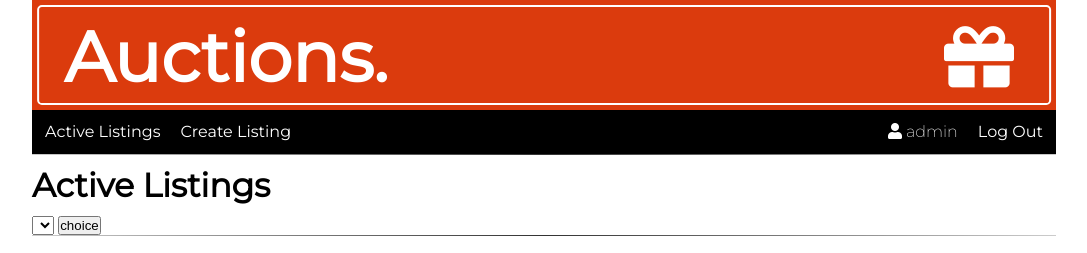
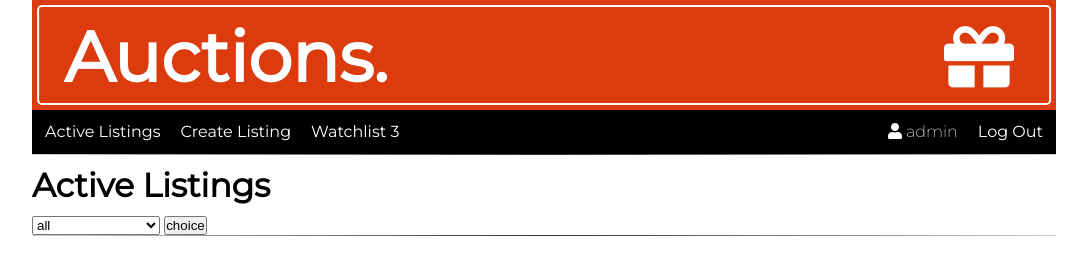
Before and after one commit to Artur-M-K/cs50-project2-commerce, a Django app: page / in a window 1280 px wide. Shown: the top 253 px of the page, without its empty margins (96-1183 px from the left). Run offline with Django 3.2, Linux system fonts and the light colour scheme; a user stored in the database is signed in; data comes from the database, SQL or seed files in the repository; both versions use the stored data as it was after the commit; lists and menus that the app fills with data are empty; some libraries are stand-ins or nearby versions.

Commit message:
add watchlist implementation

```diff
--- a/auctions/admin.py
+++ b/auctions/admin.py
@@ -1,10 +1,11 @@
 from django.contrib import admin
 
 # Register your models here.
-from .models import User, Auction_listings, Bid, Category, Comment
+from .models import User, Auction_listings, Bid, Category, Comment, Watchlist
 
 admin.site.register(User)
 admin.site.register(Auction_listings)
 admin.site.register(Bid)
 admin.site.register(Category)
 admin.site.register(Comment)
+admin.site.register(Watchlist)
--- /dev/null
+++ b/auctions/context_processors.py
@@ -0,0 +1,6 @@
+from .models import Watchlist
+
+
+def watchlist_all(request):
+    watchlist = Watchlist.objects.filter(author=request.user)
+    return {'watchlist_all': watchlist}
--- a/auctions/models.py
+++ b/auctions/models.py
@@ -57,3 +57,15 @@ class Comment(models.Model):
     def __str__(self):
 
         return self.author.username
+
+
+class Watchlist(models.Model):
+    author = models.ForeignKey(
+        settings.AUTH_USER_MODEL, on_delete=models.CASCADE)
+    auction = models.ForeignKey(
+        Auction_listings, on_delete=models.CASCADE)
+    added = models.BooleanField(default=False)
+
+    def __str__(self):
+
+        return self.author.username
--- a/auctions/templates/auctions/index.html
+++ b/auctions/templates/auctions/index.html
@@ -7,7 +7,7 @@
     <select name="choice">
         {% for category in categories %}
         <option value="{{category.id}}" {% if category.id in choice %} selected {% endif %}>
-            {{choice}}
+            {{category}}
         </option>
         {% endfor %}
     </select>
--- a/auctions/templates/auctions/item.html
+++ b/auctions/templates/auctions/item.html
@@ -5,7 +5,11 @@
     <div class="imageItem"><img src="{{auction.image_url}}" alt=""></div>
     <div class="detailsOfItem">
         <h2>{{auction.title}}</h2>
-        <div class="wishlist">Whishlist<i class="far fa-star"></i></div>
+        {% if watchlist %}
+        <a href="{% url 'watchlist_remove' auction_id %}">Remove<i class="fas fa-plus"></i></a>
+        {% else %}
+        <a href="{% url 'watchlist_add' auction_id %}">Add to watchlist<i class="fas fa-plus"></i></a>
+        {% endif %}
         <p><strong>price: </strong> <span>{{price}}</span> euro</p>
         <p>posted by: <span id="author">{{auction.author}}</span></p>
         {% if auction.active and user.is_authenticated %}
--- a/auctions/templates/auctions/layout.html
+++ b/auctions/templates/auctions/layout.html
@@ -38,6 +38,9 @@
                 <li class="nav-item">
                     <a href="{% url 'create' %}" class="nav-link">Create Listing</a>
                 </li>
+                <li class="nav-item">
+                    <a href="{% url 'watchlist' %}" class="nav-link">Watchlist {{watchlist_all|length}}</a>
+                </li>
                 {%endif%}
             </ul>
             <ul class="nav nav-right">
--- a/auctions/urls.py
+++ b/auctions/urls.py
@@ -10,6 +10,11 @@ urlpatterns = [
     path("create", views.create, name="create"),
     path("item/<int:auction_id>/", views.item, name="item"),
     path("bid/<int:auction_id>", views.bid, name="bid"),
-    path("comment/<int:auction_id>", views.comment, name="comment")
+    path("comment/<int:auction_id>", views.comment, name="comment"),
+    path("watchlist_add/<int:auction_id>",
+         views.watchlist_add, name="watchlist_add"),
+    path("watchlist_remove/<int:auction_id>",
+         views.watchlist_remove, name="watchlist_remove"),
+    path("watchlist", views.watchlist, name="watchlist")
 
 ]
--- a/auctions/views.py
+++ b/auctions/views.py
@@ -2,13 +2,13 @@ from django.contrib.auth import authenticate, login, logout
 from django.contrib.auth.decorators import login_required
 from django.db import IntegrityError
 from django.http import HttpResponse, HttpResponseRedirect
-from django.shortcuts import render, get_object_or_404
+from django.shortcuts import render, redirect
 from django.urls import reverse
 from django.forms import ModelForm
 from django.utils import timezone
 from django import forms
 
-from .models import User, Auction_listings, Bid, Category, Comment
+from .models import User, Auction_listings, Bid, Category, Comment, Watchlist
 
 
 class CreateListing(forms.ModelForm):
@@ -146,6 +146,8 @@ def item(request, auction_id):
     bids = Bid.objects.filter(auction=auction)
     last_bid = Bid.objects.all().reverse().last()
     comments = Comment.objects.filter(auction=auction)
+    watchlist = Watchlist.objects.filter(
+        author=request.user, auction=auction).exists()
     if not request.user.is_authenticated:
         return HttpResponseRedirect(reverse("login"))
 
@@ -163,7 +165,8 @@ def item(request, auction_id):
         'price': actual_bid,
         'min_bid': actual_bid+1,
         'last': last_bid,
-        'comments': comments
+        'comments': comments,
+        'watchlist': watchlist
 
     })
 
@@ -198,3 +201,30 @@ def comment(request, auction_id):
             newComment.save()
 
     return HttpResponseRedirect(reverse("item", kwargs={'auction_id': auction_id}))
+
+
+@login_required
+def watchlist_add(request, auction_id):
+    auction = Auction_listings.objects.get(id=auction_id)
+
+    if Watchlist.objects.filter(author=request.user, auction=auction).exists() == False:
+        watchlist = Watchlist(author=request.user, auction=auction)
+        watchlist.save()
+    return redirect('item', auction_id=auction_id)
+
+
+@login_required
+def watchlist_remove(request, auction_id):
+    auction = Auction_listings.objects.get(id=auction_id)
+    if Watchlist.objects.filter(author=request.user, auction=auction).exists():
+        Watchlist.objects.filter(author=request.user, auction=auction).delete()
+    return HttpResponseRedirect(reverse("watchlist"))
+
+
+@login_required
+def watchlist(request):
+    auctions = Watchlist.objects.filter(author=request.user)
+    return render(request, "auctions/watchlist.html", {
+        "auctions": auctions,
+
+    })
--- a/commerce/settings.py
+++ b/commerce/settings.py
@@ -63,6 +63,7 @@ TEMPLATES = [
                 'django.template.context_processors.request',
                 'django.contrib.auth.context_processors.auth',
                 'django.contrib.messages.context_processors.messages',
+                'auctions.context_processors.watchlist_all'
             ],
         },
     },
```
Also changed, not shown: auctions/templates/auctions/watchlist.html (added, +28 -0 lines), auctions/migrations/0001_initial.py, auctions/migrations/0002_auto_20210614_2233.py (deleted), auctions/migrations/0003_auto_20210614_2356.py (deleted), db.sqlite3.
